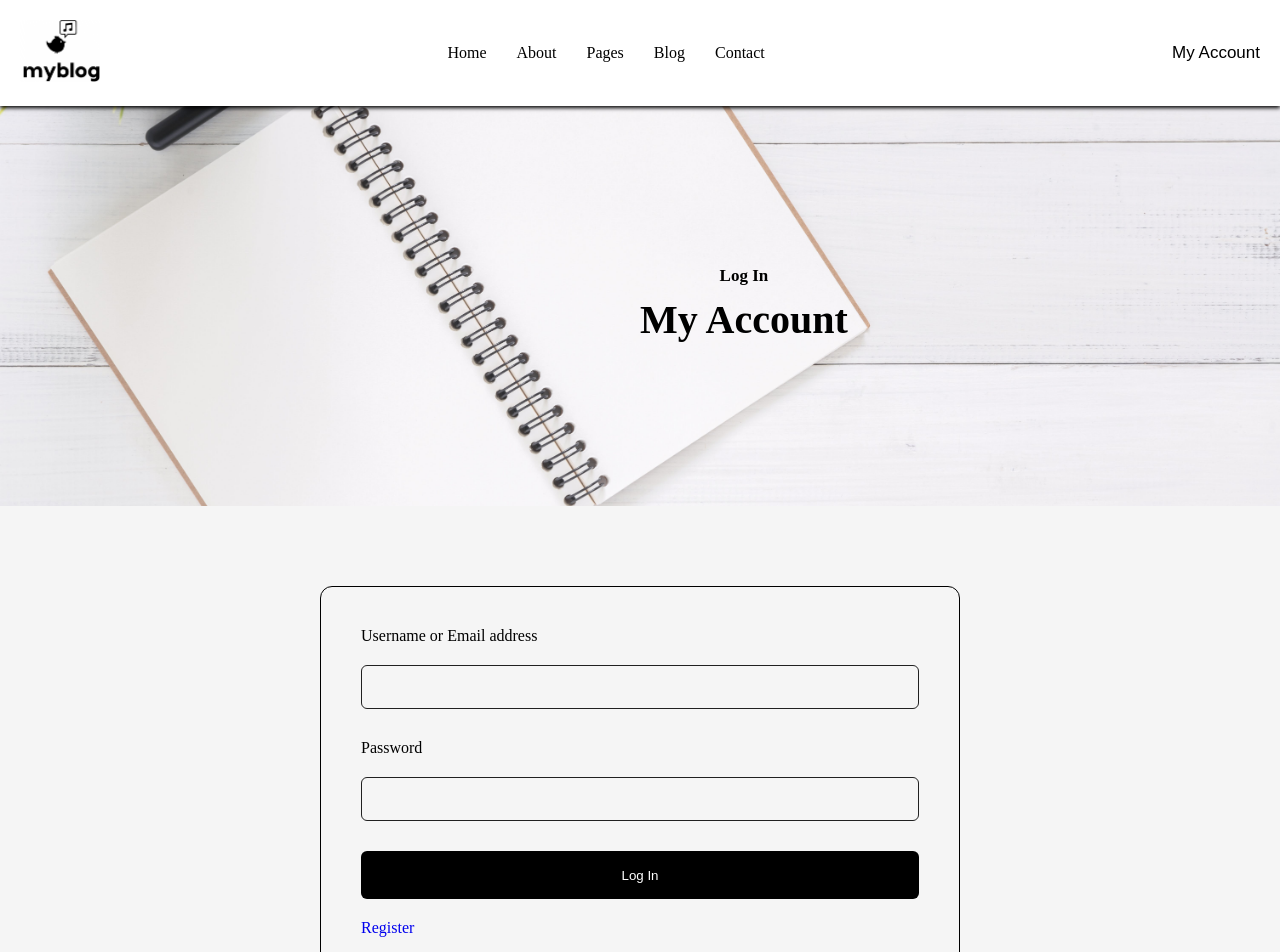
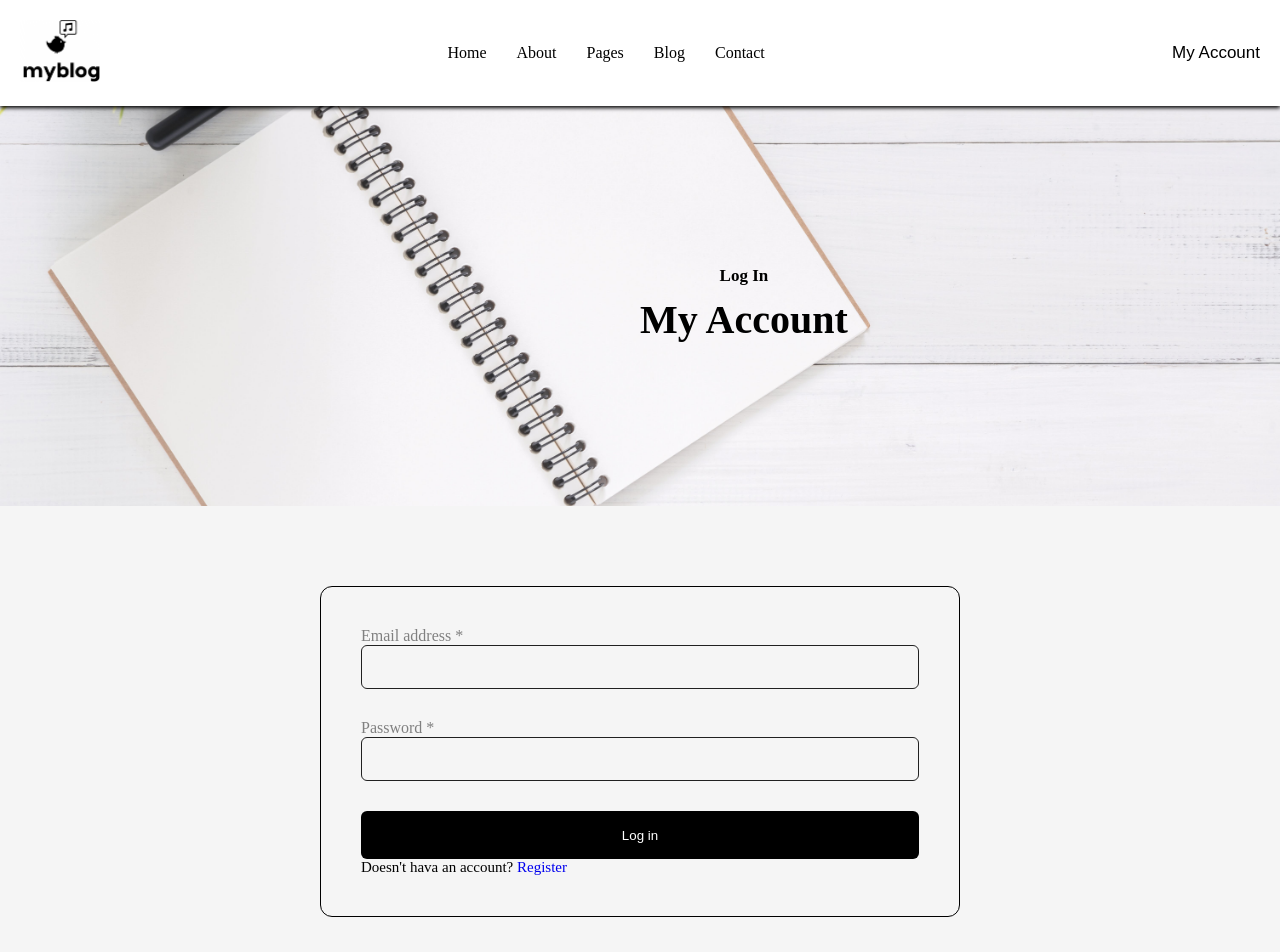
Before and after one commit to Daniel-codeApe/Blog, a React (Create React App) app in the folder client/: page /login in a window 1280 px wide. Shown: the top 952 px of the page. Built offline with nearby package versions, Linux system fonts and the light colour scheme.

Commit message:
redux persist

```diff
--- a/client/package.json
+++ b/client/package.json
@@ -10,9 +10,11 @@
     "react": "^18.2.0",
     "react-dom": "^18.2.0",
     "react-icons": "^4.12.0",
+    "react-redux": "^9.1.2",
     "react-router-dom": "^6.20.0",
     "react-scripts": "^5.0.1",
     "react-slick": "^0.29.0",
+    "redux-persist": "^6.0.0",
     "slick-carousel": "^1.8.1",
     "web-vitals": "^2.1.4"
   },
--- a/client/src/Pages/Login/Login.js
+++ b/client/src/Pages/Login/Login.js
@@ -1,9 +1,47 @@
-import React from 'react'
+import React, { useState } from 'react'
 import loginImg from '../../Assets/images/login.jpg'
-import { Link } from 'react-router-dom'
+import { Link, useNavigate } from 'react-router-dom'
 import './Login.css'
 
+import { useDispatch, useSelector } from 'react-redux';
+import { signInStart, signInSuccess, signInFailure } from '../../app/user/userSlice.js';
+
 export const Login = () => {
+    const [formData, setFormData] = useState({});
+    const {loading, error: errorMessage} = useSelector(state => state.user);
+
+    const dispatch = useDispatch();
+    const navigate = useNavigate();
+
+    const handleChange = (e) => {
+        setFormData({...formData, [e.target.id]: e.target.value.trim()});
+    }
+
+    const handleSubmission = async (e) => {
+        e.preventDefault();
+        if (!formData.email || !formData.password) {
+            return dispatch(signInFailure('Please fill out all required fields!'));
+        }
+        try {
+            dispatch(signInStart());
+            const res = await fetch('http://localhost:5000/api/auth/login', {
+                method: 'POST',
+                headers: { 'Content-Type': 'application/json' },
+                body: JSON.stringify(formData)
+            });
+            const data = await res.json();
+            if (data.success === false) {
+                dispatch(signInFailure(data.message));
+            }
+            if (res.ok) {
+                dispatch(signInSuccess(data));
+                navigate('/');
+            }
+        } catch (err) {
+            dispatch(signInFailure(err.message));
+        }
+    }
+
   return (
     <>
         <section className='login'>
@@ -15,13 +53,16 @@ export const Login = () => {
                         <h1>My Account</h1>
                     </div>
                 </div>
-                <form>
-                    <span>Username or Email address</span>
-                    <input type='text' required />
-                    <span>Password</span>
-                    <input type='password' required />
-                    <button className='button'>Log In</button>
-                    <Link to={'/register'}>Register</Link>
+                <form onSubmit={handleSubmission}>
+                    <label htmlFor='email'>Email address *</label>
+                    <input type='email' id='email' onChange={handleChange} />
+                    <label htmlFor='password'>Password *</label>
+                    <input type='password' id='password' onChange={handleChange} />
+                    <button className='button' type='submit' disabled={loading}>
+                        {loading ? "Loading..." : "Log in"}
+                    </button>
+                    <p>Doesn't hava an account? <Link to={'/register'}>Register</Link></p>
+                    { errorMessage && (<alert>{errorMessage}</alert>) }
                 </form>
             </div>
         </section>
--- a/client/src/Pages/Login/Register.js
+++ b/client/src/Pages/Login/Register.js
@@ -27,7 +27,7 @@ export const Register = () => {
                 body: JSON.stringify(formData)
             });
             const data = await res.json();
-            if (data.success == false) {
+            if (data.success === false) {
                 return setErrorMessage(data.message);
             }
             setLoading(false);
@@ -61,12 +61,8 @@ export const Register = () => {
                     <button className='button' type='submit' disabled={loading}>
                         {loading ? 'loading...' : 'Register'}
                     </button>
-                    <Link to={'/login'}>Log in</Link>
-                    {
-                        errorMessage && (
-                            <span>{errorMessage}</span>
-                        )
-                    }
+                    <p>Aleady have an account? <Link to={'/login'}>Log in</Link></p>
+                    { errorMessage && (<alert>{errorMessage}</alert>) }
                 </form>
             </div>
         </section>
--- /dev/null
+++ b/client/src/app/store.js
@@ -0,0 +1,24 @@
+import { configureStore, combineReducers } from '@reduxjs/toolkit';
+import userReducer from './user/userSlice.js';
+import {persistStore, persistReducer} from 'redux-persist';
+import storage from 'redux-persist/lib/storage'
+
+const rootReducer = combineReducers({user: userReducer});
+
+const persistConfig = {
+  key: 'root',
+  version: 1,
+  storage,
+}
+
+const persistedReducer = persistReducer(persistConfig, rootReducer);
+
+export const store = configureStore({
+  reducer: persistedReducer,
+  middleware: (getDefaultMiddleware) =>
+    getDefaultMiddleware({
+      serializableCheck:false,
+    }),
+});
+
+export const persistor = persistStore(store);
--- /dev/null
+++ b/client/src/app/user/userSlice.js
@@ -0,0 +1,31 @@
+import { createSlice } from "@reduxjs/toolkit";
+
+const initialState = {
+    currentUser: null,
+    error: null,
+    loading: false
+};
+
+const userSlice = createSlice({
+    name:'user',
+    initialState,
+    reducers: {
+        signInStart: (state) => {
+            state.loading = true;
+            state.error = null;
+        },
+        signInSuccess: (state, action) => {
+            state.currentUser = action.payload;
+            state.loading = false;
+            state.error = null;
+        },
+        signInFailure: (state, action) => {
+            state.loading = false;
+            state.error = action.payload;
+        }
+    }
+});
+
+export const {signInStart, signInSuccess, signInFailure} = userSlice.actions;
+
+export default userSlice.reducer;
--- a/client/src/index.js
+++ b/client/src/index.js
@@ -1,11 +1,16 @@
 import React from 'react';
 import ReactDOM from 'react-dom/client';
 import App from './App';
-import './index.css'
+import './index.css';
+import { store, persistor } from './app/store.js';
+import { Provider } from 'react-redux';
+import { PersistGate } from 'redux-persist/integration/react';
 
 const root = ReactDOM.createRoot(document.getElementById('root'));
 root.render(
-  <React.StrictMode>
-    <App />
-  </React.StrictMode>
+  <Provider store={store}>
+    <PersistGate loading={null} persistor={persistor}>
+      <App />
+    </PersistGate>
+  </Provider>
 );
--- a/package.json
+++ b/package.json
@@ -11,12 +11,14 @@
   "author": "",
   "license": "ISC",
   "dependencies": {
+    "@reduxjs/toolkit": "^2.2.5",
     "bcryptjs": "^2.4.3",
     "cors": "^2.8.5",
     "dotenv": "^16.4.5",
     "express": "^4.19.2",
     "jsonwebtoken": "^9.0.2",
     "mongoose": "^8.4.3",
-    "nodemon": "^3.1.3"
+    "nodemon": "^3.1.3",
+    "react-redux": "^9.1.2"
   }
 }
```
Also changed, not shown: 2 other files (tests, documents, lock files or other folders).
